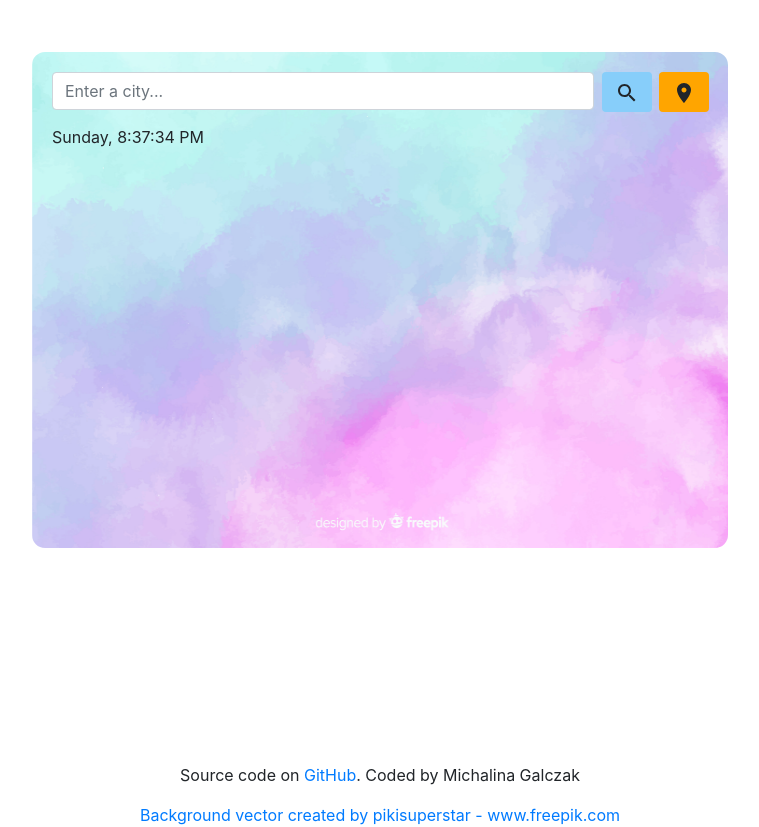
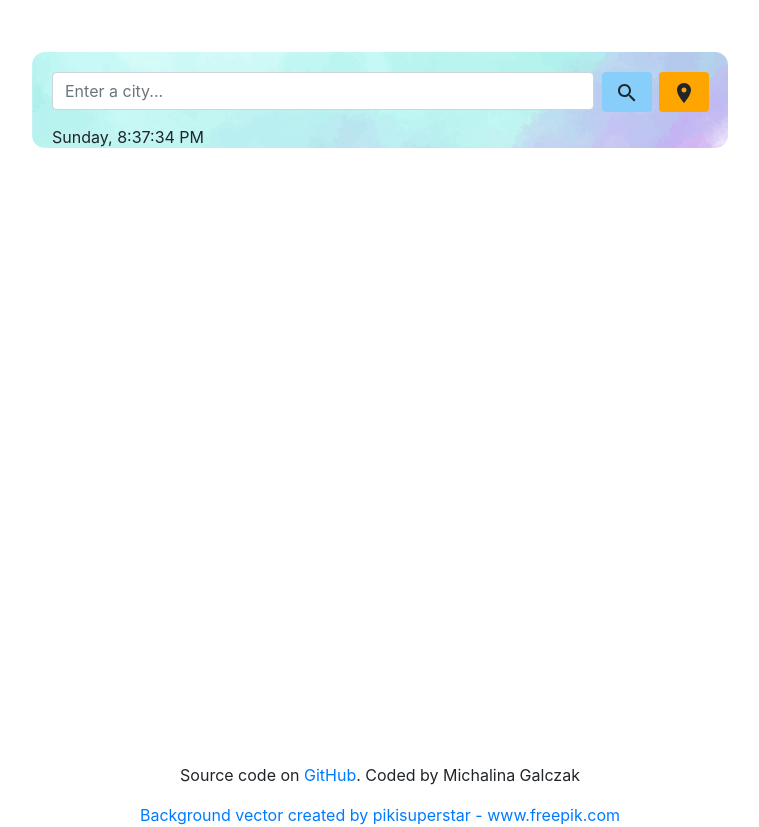
Before and after one commit to michalina-galczak/weather-app-react, a React (Create React App) app: page / in a window 1280 px wide. Shown: the whole page, without its empty margins (260-1019 px from the left). Built offline with nearby package versions, Linux system fonts and the light colour scheme.

Commit message:
Height adjustment

```diff
--- a/src/Weather.css
+++ b/src/Weather.css
@@ -2,16 +2,20 @@
     height: 95%;
 }
 
-form {
+.Weather-form {
     background-image: url("./images/background.jpg");
     background-repeat: no-repeat;
     background-size: 700px 500px;
     border: 2px solid White;
     border-radius: 15px;
     width: 700px;
-    height: 500px;
+    height: 100px;
     margin: auto;
     padding: 20px;
+}
+
+.Weather-max {
+    height: 500px;
 }
 
 .Weather-search {
--- a/src/Weather.js
+++ b/src/Weather.js
@@ -11,6 +11,7 @@ export default function Weather() {
     const form = useRef();
     let[city, setCity] = useState("");
     let[data, setData] = useState({name: ''});
+    let[formClass, setFormClass] = useState("Weather-form");
     let[forecastData, setForecastData] = useState("");
 
     function search(event) {
@@ -28,6 +29,7 @@ export default function Weather() {
         .then(result => {
             if(result !== undefined && result.data !== undefined) {
                 setData(result.data);
+                setFormClass("Weather-form Weather-max");
             }
             else {
                 alert(`There is no weather info available for ${city}.`);
@@ -58,7 +60,7 @@ export default function Weather() {
     return (
         <div className="Weather">
             <div className="row">
-                <form onSubmit={search} ref={form}>
+                <form onSubmit={search} ref={form} className={formClass}>
                     <div className="row">
                         <div className="col-10 Weather-search">
                             <input type="Search" placeholder="Enter a city..." className="form-control" onChange={updateCity} />
```
